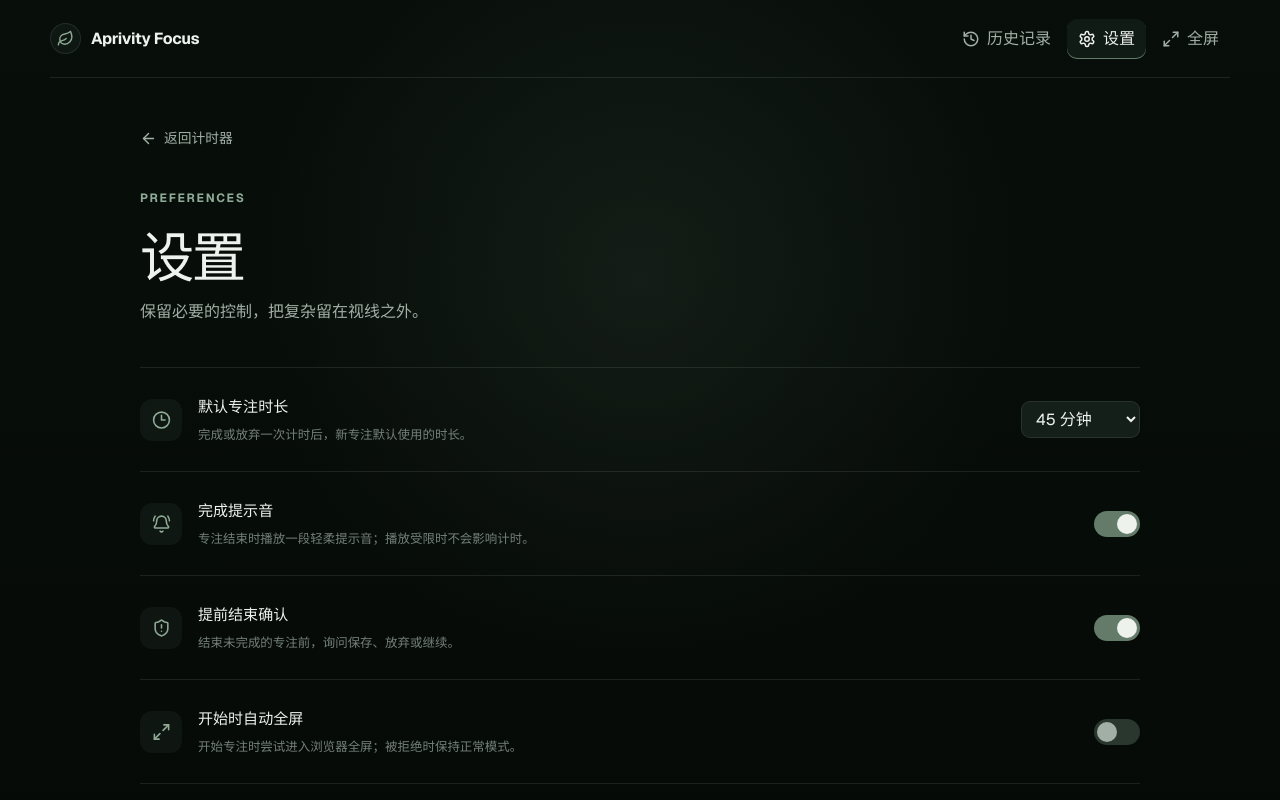
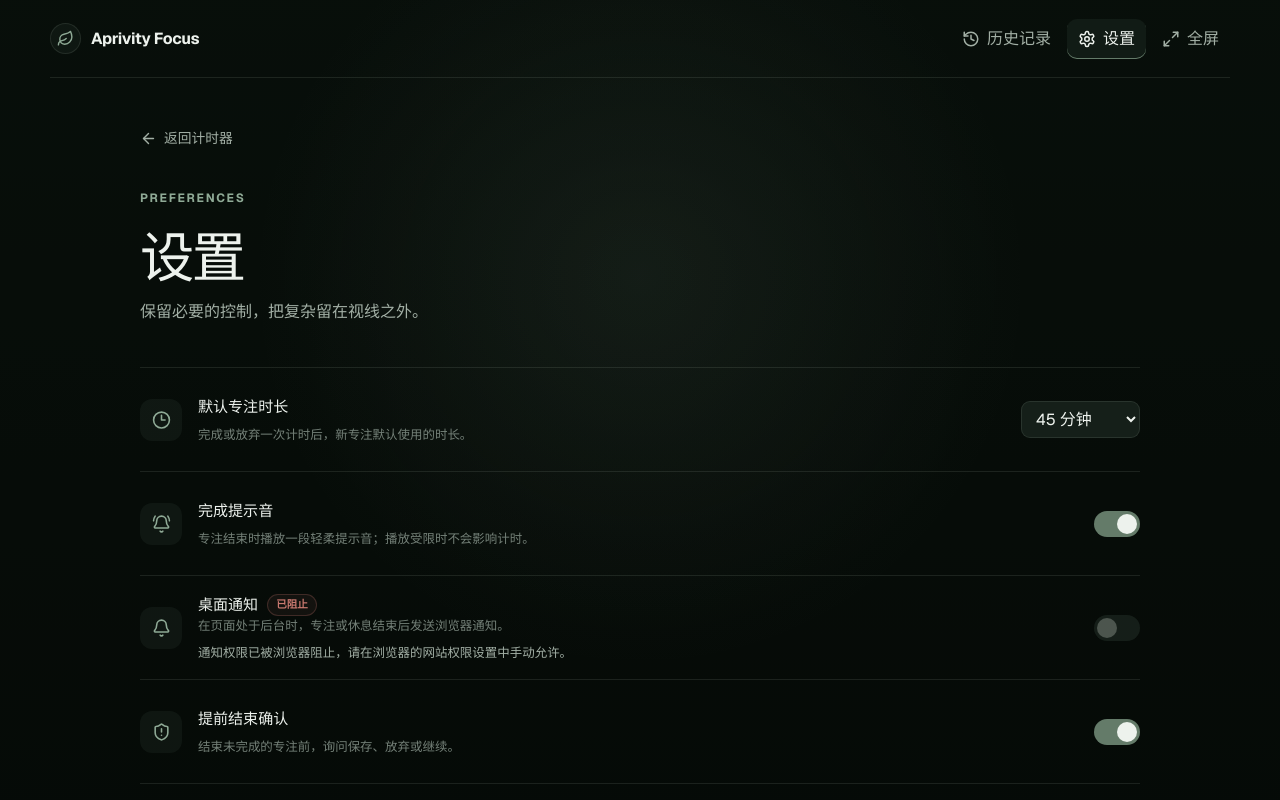
Before and after one commit to Aprivity/study-timer, a Next.js app: page /settings in a window 1280 px wide. Shown: the top 800 px of the page. Built offline with nearby package versions, Linux system fonts and the light colour scheme.

Commit message:
feat: notify focus and break completion

```diff
--- a/app/globals.css
+++ b/app/globals.css
@@ -187,6 +187,12 @@ button:disabled { opacity: .45; cursor: not-allowed; transform: none !important;
 .setting-icon svg { width: 19px; }
 .setting-row h2, .privacy-note h2 { margin: 0 0 6px; font-size: .94rem; font-weight: 580; }
 .setting-row p, .privacy-note p { margin: 0; color: var(--text-muted); font-size: .78rem; line-height: 1.55; }
+.setting-title-line { display: flex; align-items: center; gap: 9px; flex-wrap: wrap; }
+.setting-title-line h2 { margin-bottom: 0; }
+.permission-badge { display: inline-flex; align-items: center; min-height: 22px; padding: 0 8px; border: 1px solid var(--divider); border-radius: 999px; color: var(--text-secondary); background: var(--control-surface); font-size: .66rem; font-weight: 650; }
+.permission-granted { color: var(--sage-light); border-color: rgba(143,170,150,.28); background: rgba(143,170,150,.08); }
+.permission-denied { color: var(--danger); border-color: rgba(201,121,112,.24); background: rgba(201,121,112,.07); }
+.notification-setting .notification-permission-status { margin-top: 7px; color: var(--text-secondary); }
 .switch { position: relative; width: 46px; height: 26px; border: 0; border-radius: 999px; background: var(--ring-track); cursor: pointer; transition: background .2s; }
 .switch span { position: absolute; left: 3px; top: 3px; width: 20px; height: 20px; border-radius: 50%; background: var(--text-secondary); transition: transform .2s; }
 .switch.on { background: var(--sage-muted); }
--- a/app/settings/page.tsx
+++ b/app/settings/page.tsx
@@ -9,6 +9,7 @@ import { useLocalStorage } from "@/hooks/useLocalStorage";
 import { parseSettings, STORAGE_KEYS } from "@/lib/storage";
 import type { FocusSettings } from "@/types/settings";
 import { PomodoroSettingsSection } from "@/components/pomodoro/PomodoroSettingsSection";
+import { NotificationSetting } from "@/components/settings/NotificationSetting";
 
 function ToggleSetting({ icon, title, description, checked, onChange }: {
   icon: ReactNode;
@@ -31,6 +32,7 @@ export default function SettingsPage() {
     <section className="settings-list" aria-busy={!hydrated}>
       <div className="setting-row"><span className="setting-icon" aria-hidden="true"><Clock3 /></span><div><h2>默认专注时长</h2><p>完成或放弃一次计时后，新专注默认使用的时长。</p></div><select aria-label="默认专注时长" value={settings.defaultDurationMinutes} onChange={(e) => update("defaultDurationMinutes", Number(e.target.value))}><option value={25}>25 分钟</option><option value={45}>45 分钟</option><option value={60}>60 分钟</option><option value={80}>80 分钟</option></select></div>
       <ToggleSetting icon={<BellRing />} title="完成提示音" description="专注结束时播放一段轻柔提示音；播放受限时不会影响计时。" checked={settings.soundEnabled} onChange={() => update("soundEnabled", !settings.soundEnabled)} />
+      <NotificationSetting enabled={settings.notificationsEnabled} onChange={(enabled) => update("notificationsEnabled", enabled)} />
       <ToggleSetting icon={<ShieldAlert />} title="提前结束确认" description="结束未完成的专注前，询问保存、放弃或继续。" checked={settings.confirmEndEnabled} onChange={() => update("confirmEndEnabled", !settings.confirmEndEnabled)} />
       <ToggleSetting icon={<Maximize2 />} title="开始时自动全屏" description="开始专注时尝试进入浏览器全屏；被拒绝时保持正常模式。" checked={settings.autoFullscreen} onChange={() => update("autoFullscreen", !settings.autoFullscreen)} />
       <ToggleSetting icon={<Accessibility />} title="减少翻页动画" description="直接替换数字，不播放 3D 翻页动画。" checked={settings.reduceMotion} onChange={() => update("reduceMotion", !settings.reduceMotion)} />
--- /dev/null
+++ b/components/settings/NotificationSetting.tsx
@@ -0,0 +1,37 @@
+"use client";
+
+import { Bell } from "lucide-react";
+import { useBrowserNotifications } from "@/hooks/useBrowserNotifications";
+
+export function NotificationSetting({ enabled, onChange }: { enabled: boolean; onChange: (enabled: boolean) => void }) {
+  const notification = useBrowserNotifications(enabled, onChange);
+  const status = !notification.supported ? "不支持" : notification.permission === "denied" ? "已阻止" : notification.permission === "granted" ? "已授权" : "未授权";
+  const description = !notification.supported
+    ? "当前浏览器不支持桌面通知。"
+    : notification.permission === "denied"
+      ? "通知权限已被浏览器阻止，请在浏览器的网站权限设置中手动允许。"
+      : notification.permission === "granted"
+        ? notification.checked ? "桌面通知已启用。" : "浏览器已授权，开启后会在页面处于后台时发送通知。"
+        : "开启后，浏览器会询问是否允许发送通知。";
+
+  return <div className="setting-row notification-setting">
+    <span className="setting-icon" aria-hidden="true"><Bell /></span>
+    <div>
+      <div className="setting-title-line"><h2>桌面通知</h2><span className={`permission-badge permission-${notification.permission}`} aria-label={`通知权限状态：${status}`}>{status}</span></div>
+      <p>在页面处于后台时，专注或休息结束后发送浏览器通知。</p>
+      <p className="notification-permission-status" role={notification.permission === "denied" || notification.requestFailed ? "alert" : "status"} aria-live="polite">
+        {notification.requesting ? "正在请求通知权限…" : notification.requestFailed ? "权限请求未完成，桌面通知仍保持关闭。" : description}
+      </p>
+    </div>
+    <button
+      type="button"
+      role="switch"
+      aria-label="桌面通知"
+      aria-checked={notification.checked}
+      aria-busy={notification.requesting}
+      className={`switch ${notification.checked ? "on" : ""}`}
+      disabled={!notification.supported || notification.requesting || notification.permission === "denied"}
+      onClick={() => void notification.toggle()}
+    ><span /></button>
+  </div>;
+}
```
Also changed, not shown: components/focus/FocusTimer.tsx (+26 -11 lines).
